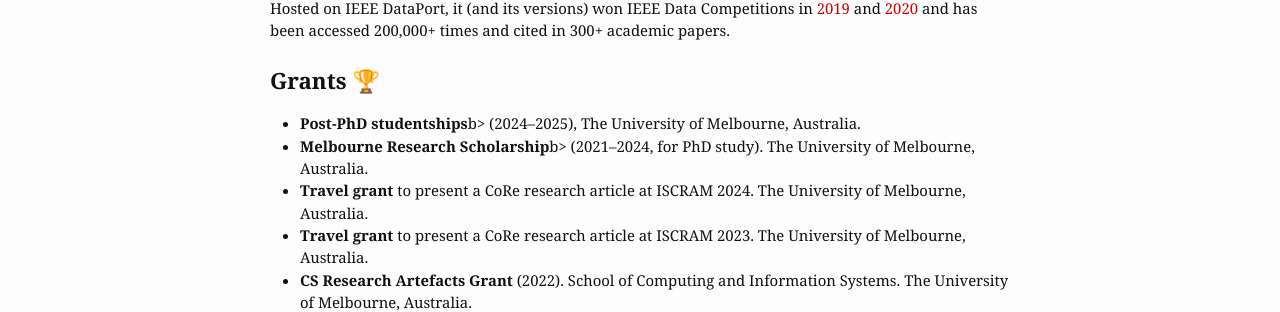
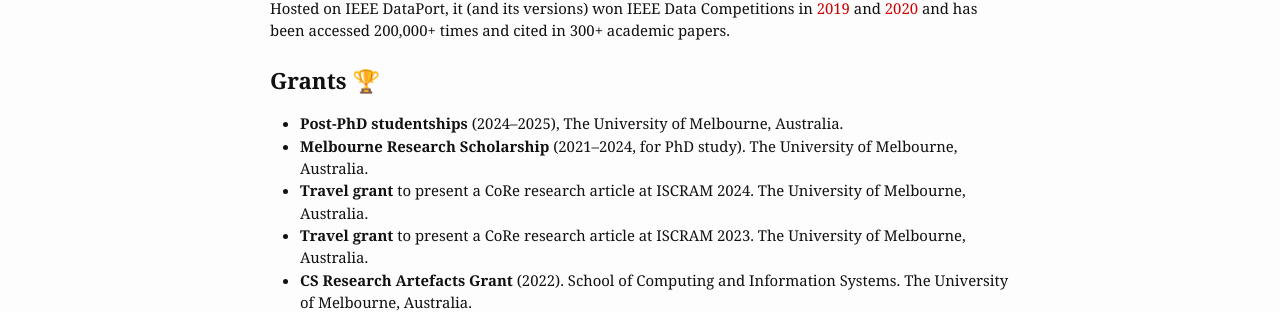
Before and after one commit to rabindralamsal/personal-site, a Jekyll site: the page built from index.html, in a window 1280 px wide. Shown: the part 1264-1576 px from the top of the page. Built offline with Jekyll 4.4.1, drawn with Linux system fonts in a browser that asks for light colours.

```diff
--- a/index.html
+++ b/index.html
@@ -58,8 +58,8 @@ I created and maintained <a href="https://ieee-dataport.org/open-access/coronavi
 <br><br>
 <h2> Grants 🏆</h2>
 <ul>
-<li><b>Post-PhD studentships</b>b> (2024–2025), The University of Melbourne, Australia.</li>
-<li><b>Melbourne Research Scholarship</b>b> (2021–2024, for PhD study). The University of Melbourne, Australia.</li>
+<li><b>Post-PhD studentships</b> (2024–2025), The University of Melbourne, Australia.</li>
+<li><b>Melbourne Research Scholarship</b> (2021–2024, for PhD study). The University of Melbourne, Australia.</li>
 <li><b>Travel grant</b> to present a CoRe research article at ISCRAM 2024. The University of Melbourne, Australia.</li>
 <li><b>Travel grant</b> to present a CoRe research article at ISCRAM 2023. The University of Melbourne, Australia.</li>
 <li><b>CS Research Artefacts Grant</b> (2022). School of Computing and Information Systems. The University of Melbourne, Australia.</li>
```
